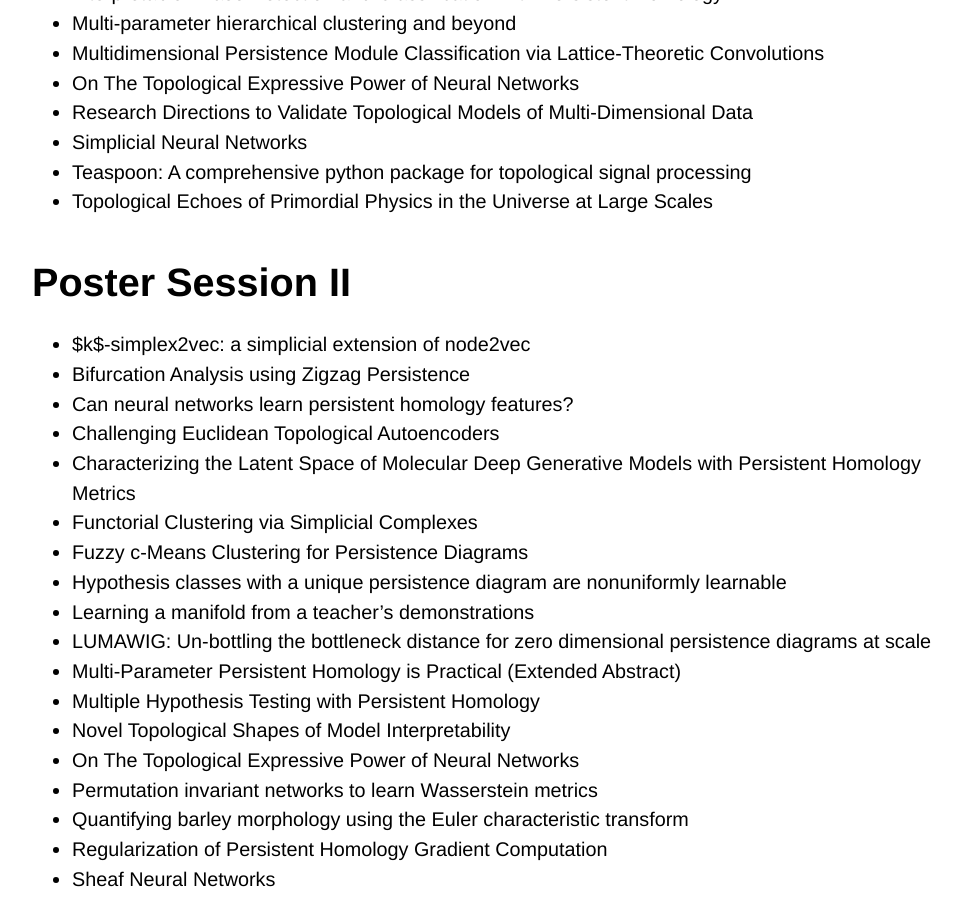
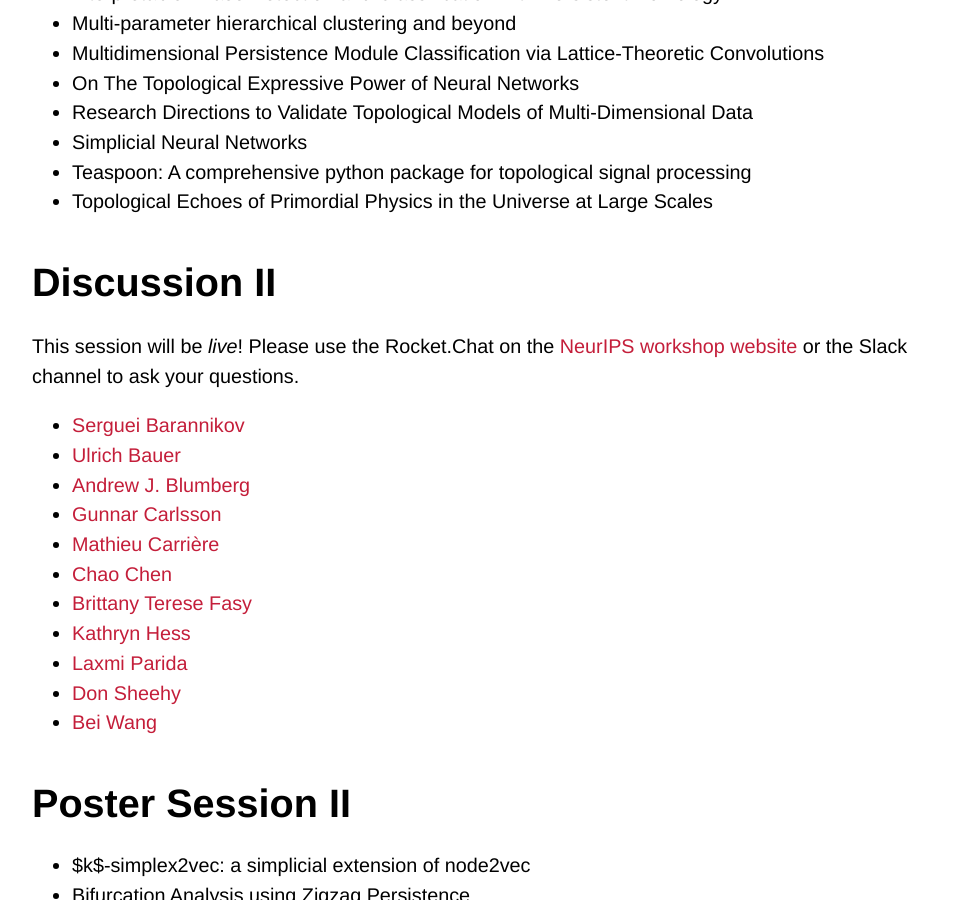
Before and after one commit to tda-in-ml/tda-in-ml.github.io, a Jekyll site: the page built from schedule.md, in a window 1280 px wide and 900 px high, scrolled down 3579 px. Shown: the whole window, without its empty margins (140-1102 px from the left). Built offline with Jekyll 4.4.1, drawn with Linux system fonts in a browser that asks for light colours; some web fonts are replaced; our own code applies the rules of GitHub Pages for plain Markdown files.

Commit message:
Added second discussion round

```diff
--- a/schedule.md
+++ b/schedule.md
@@ -90,6 +90,24 @@ or the Slack channel to ask your questions.
 - Teaspoon: A comprehensive python package for topological signal processing
 - Topological Echoes of Primordial Physics in the Universe at Large Scales
 
+# Discussion II
+
+This session will be *live*! Please use the Rocket.Chat on the [NeurIPS
+workshop website](https://neurips.cc/virtual/2020/protected/workshop_16159.html)
+or the Slack channel to ask your questions.
+
+- [Serguei Barannikov](/speakers/#serguei-barannikov)
+- [Ulrich Bauer](/speakers/#ulrich-bauer)
+- [Andrew J. Blumberg](/speakers/#andrew-j-blumberg)
+- [Gunnar Carlsson](/speakers/#gunnar-carlsson)
+- [Mathieu Carrière](/speakers/#mathieu-carrière)
+- [Chao Chen](/speakers/#chao-chen)
+- [Brittany Terese Fasy](/speakers/#brittany-terese-fasy)
+- [Kathryn Hess](/speakers/#kathryn-hess)
+- [Laxmi Parida](/speakers/#laxmi-parida)
+- [Don Sheehy](/speakers/#don-sheehy)
+- [Bei Wang](/speakers/#bei-wang)
+
 # Poster Session II
 
 - $k$-simplex2vec: a simplicial extension of node2vec
```
